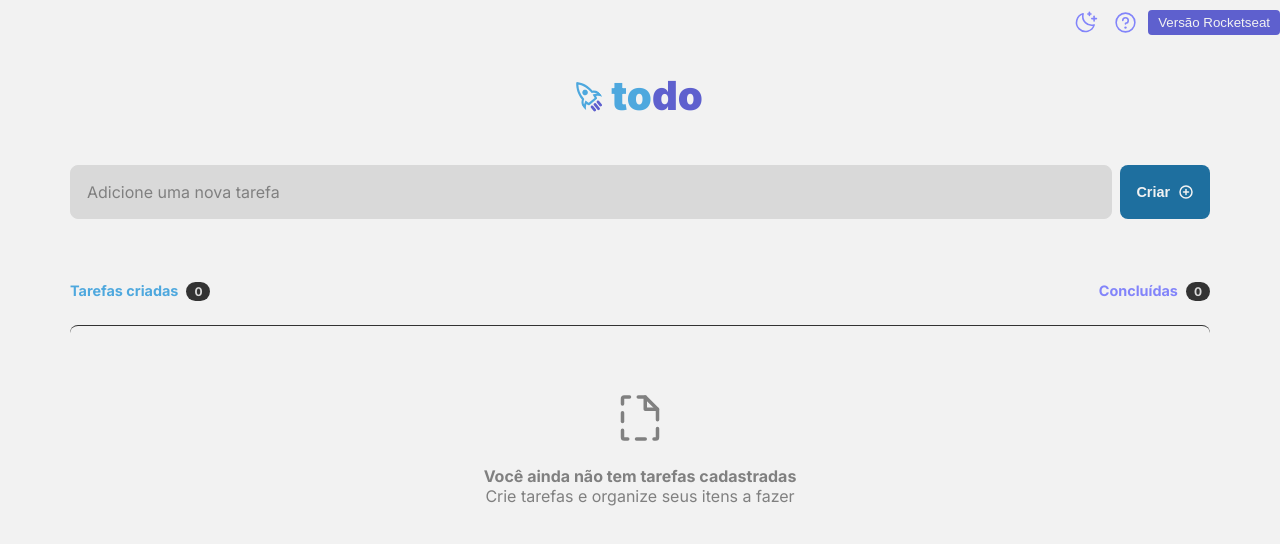
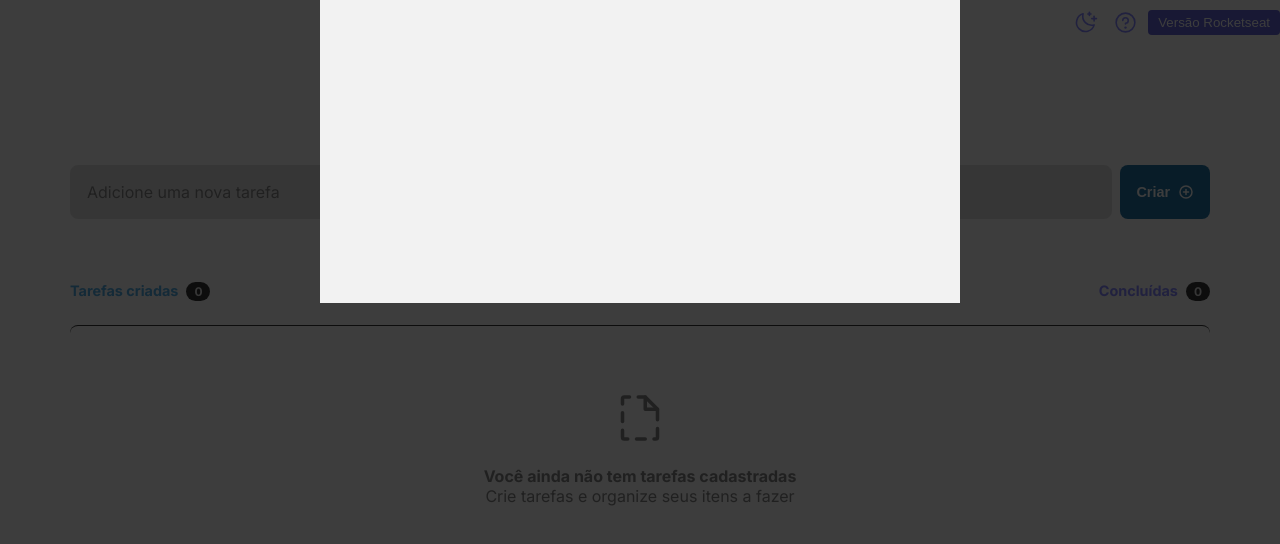
Before and after one commit to IvGomes/ignite-rs-todolist, a React (Vite) app: page / in a window 1280 px wide. Both pictures are taken after a click on the button 1125 px from the left and 22 px from the top of the page. Shown: the top 544 px of the page. Built offline with nearby package versions, Linux system fonts and the light colour scheme.

Commit message:
feat: Implementado modal de sobre
Implementado no menu do topo o modal que vai mostrar informações sobre o
projeto. Também foi implementado a função que faz o toggle do modal.

```diff
--- a/src/App.tsx
+++ b/src/App.tsx
@@ -3,15 +3,16 @@ import { Header } from "./components/Header";
 import { Input } from './components/Input';
 import { CreateButton } from './components/CreateButton';
 import TasksBoard from "./components/TasksBoard";
+import { OverHeader } from './components/OverHeaderNavigation';
 
 import styles from "./App.module.css";
-import { OverHeader } from "./components/OverHeader";
 
 
 function App() {
   const [darkTheme, setDarkTheme] = useState(false);
   const [isLoadPage, setIsLoadPage] = useState(true);
   const [inputValue, setInputValue] = useState("");
+  const [modal, setModal] = useState(false);
   const [tasks, setTasks] = useState([]);
 
   const darkThemeIsActive = darkTheme ? 'darkTheme' : 'lightTheme';
--- /dev/null
+++ b/src/components/OverHeaderNavigation/AboutModal/AboutModal.module.css
@@ -0,0 +1,23 @@
+.fancerModal {
+    position: fixed;
+    top: 0;
+    right: 0;
+    bottom: 0;
+    left: 0;
+    display: flex;
+    justify-content: center;
+    align-items: center;
+    background-color: rgba(0, 0, 0, .75);
+    z-index: 99;
+}
+
+.modal {
+    position: absolute;
+    top: 50%;
+    display: flex;
+    background-color: var(--gray-100);
+    width: 50vw;
+    height: 70vh;
+    transform: translateY(-50%) translateX(50%);
+    z-index: 999;
+}
--- /dev/null
+++ b/src/components/OverHeaderNavigation/AboutModal/AboutModal.tsx
@@ -0,0 +1,46 @@
+import styles from './AboutModal.module.css';
+
+
+interface AboutModalProps {
+    toggle: () => void;
+}
+
+export function AboutModal({ toggle }: AboutModalProps) {
+
+    return (
+        <div>
+            <div
+                className={styles.fancerModal}
+                onClick={toggle}
+            >
+            </div>
+            <div className={styles.modal}>
+                <div className={styles.titleModal}>
+                    Obrigado pelo seu apoio!
+                </div>
+                <div className={styles.bodyModal}>
+                    Esse projeto é uma melhoria (Next level) do primeiro desafio padrão da trilha ignite de especialização em React
+                    da Rocketseat.
+                    É uma To do List básica aplicando todos os conceitos abordados no primeiro bloco do módulo de ReactJS.
+
+                    Aqui na página existe um botão para exibir a versão pura do desafio, sem as adições presente nesta versão NextLevel.
+
+                    Um dos maiores desafios foi trabalhar sem utilizar a contextAPI e utilizando apenas CSS Modules.
+                    Como já possuo um conhecimento avançado em React, é costume utilizar tailwind e contextAPI em meus projetos, além de que
+                    já comecei os estudos usando essas ferramentas. Então não usa-las foi um aprendizando complicado e desafiador, mas superado com sucesso.
+
+                    Recursos extra:
+                    - Persistencia de dados usando LocalStorage
+                    - Tema light
+                    - Edição de tasks
+
+                    Tecnologias usadas:
+                    ReactJS / Typescript
+                </div>
+                <div>
+                    <button onClick={toggle}>Fechar</button>
+                </div>
+            </div>
+        </div>
+    )
+}
--- /dev/null
+++ b/src/components/OverHeaderNavigation/AboutModal/index.ts
@@ -0,0 +1 @@
+export {AboutModal} from './AboutModal'
--- a/src/components/OverHeader.tsx
+++ b/src/components/OverHeaderNavigation/OverHeader.tsx
@@ -1,3 +1,7 @@
+import { useState } from "react";
+
+import { AboutModal } from "./AboutModal/";
+
 import { MoonStars, Question, SunHorizon } from "phosphor-react";
 import styles from './OverHeader.module.css';
 
@@ -9,14 +13,24 @@ interface OverHeaderProps {
 
 export function OverHeader({ isDarkTheme, stateManagement }: OverHeaderProps) {
     const [darkTheme, setDarkTheme] = stateManagement;
+    const [openModal, setOpenModal] = useState(false);
 
     function handleChangeTheme() {
         setDarkTheme(!darkTheme)
     }
 
+    function handleOpenModal() {
+        setOpenModal(!openModal)
+    }
+
+
+
 
     return (
         <div className={styles.container}>
+
+            { openModal ? <AboutModal toggle={handleOpenModal} /> : null}
+
             <div className={styles.buttonContainer}>
                 <button
                     className={`${styles.buttonRounded}`}
@@ -27,6 +41,7 @@ export function OverHeader({ isDarkTheme, stateManagement }: OverHeaderProps) {
                 </button>
                 <button
                     className={`${styles.buttonRounded}`}
+                    onClick={handleOpenModal}
                     title="Mais sobre o projeto"
                 >
                     <Question />
--- /dev/null
+++ b/src/components/OverHeaderNavigation/index.ts
@@ -0,0 +1 @@
+export {OverHeader} from './OverHeader';
```
Also changed, not shown: src/App.module.css (line endings or trailing spaces), src/components/OverHeaderNavigation/OverHeader.module.css (renamed from src/components/OverHeader.module.css).
